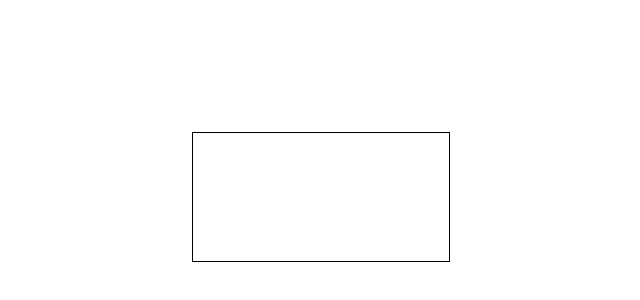
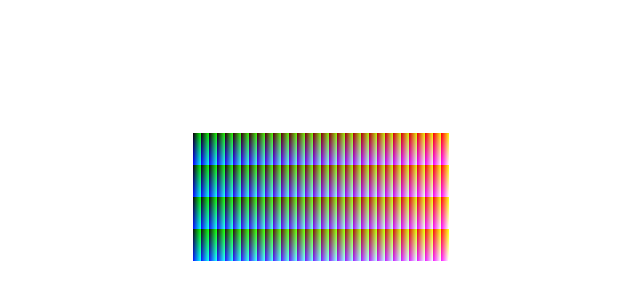
Before and after one commit to guylillico/rgb_colour_challenge, a React (Vite) app: page / in a window 1280 px wide. Shown: the part 200-500 px from the top of the page, without its empty margins (319-959 px from the left). Built offline with nearby package versions, Linux system fonts and the light colour scheme.

Commit message:
Applying colours to the canvas to generate the image

```diff
--- a/src/components/ColourCanvas.jsx
+++ b/src/components/ColourCanvas.jsx
@@ -6,14 +6,25 @@ const ColourCanvas = ({ width, height }) => {
 
   React.useEffect(() => {
     const canvasElement = colourCanvasRef.current
+    const context = canvasElement.getContext("2d")
 
     canvasElement.width = width
     canvasElement.height = height
 
     let coloursArray = generateColourArray()
+
+    // Draw colours on the canvas
+    let i = 0
+    for (let x = 0; x < width; x++) {
+      for (let y = 0; y < height; y++) {
+        context.fillStyle = `rgb(${coloursArray[i].r}, ${coloursArray[i].g}, ${coloursArray[i].b})`
+        context.fillRect(x, y, 1, 1)
+        i++
+      }
+    }
   }, [])
 
-  return <canvas ref={colourCanvasRef} style={{ border: "1px solid #000" }} />
+  return <canvas ref={colourCanvasRef} />
 }
 
 export default ColourCanvas
```
